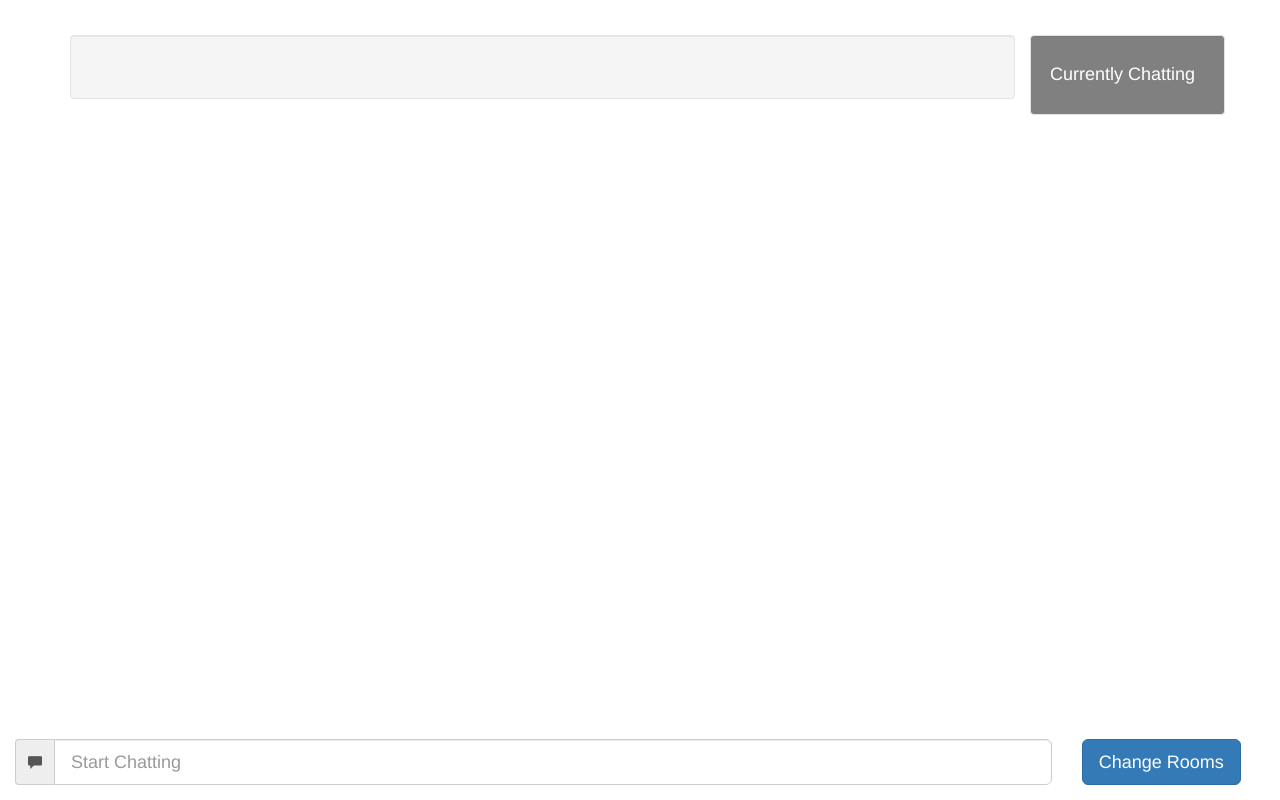
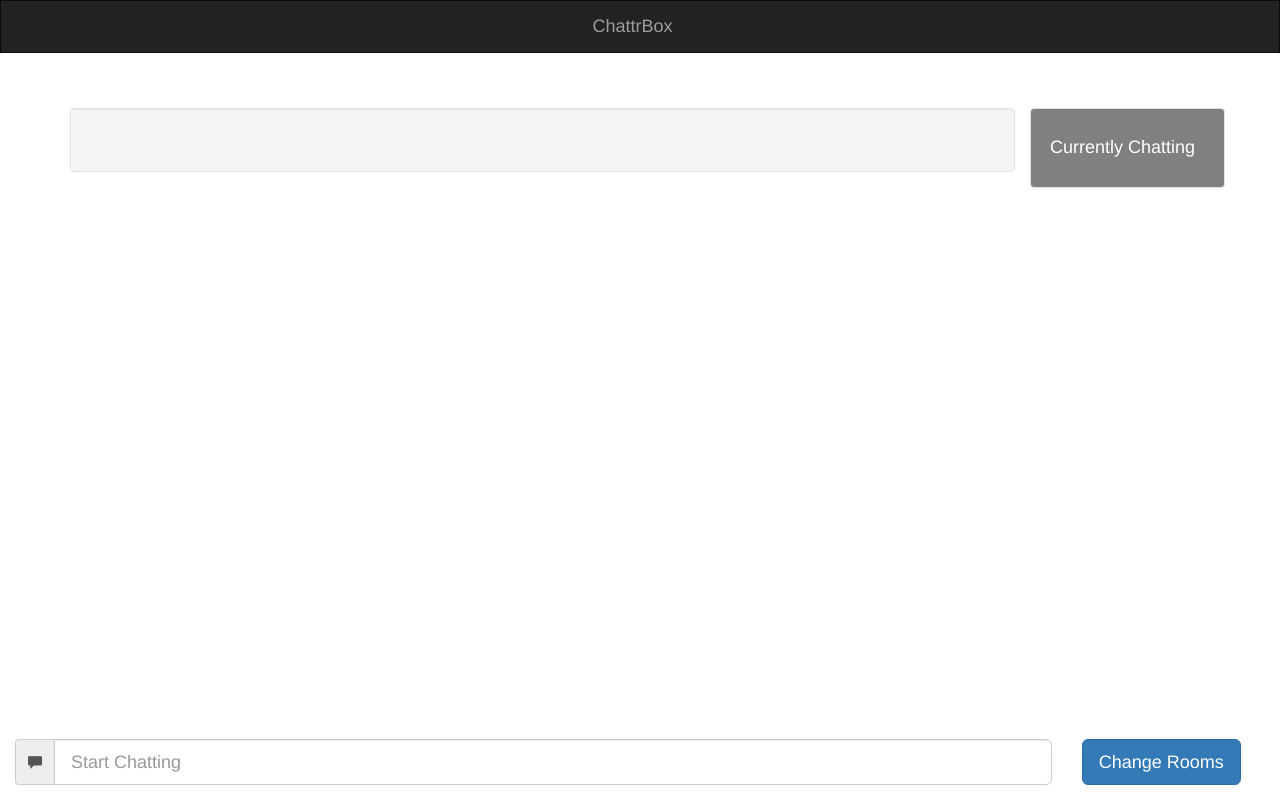
Before and after one commit to gcheney/chattrbox, a website: page public/chat.html in a window 1280 px wide. Drawn offline with nearby package versions, Linux system fonts and the light colour scheme; no server answers.

Commit message:
Add navbar to chat page

```diff
--- a/public/chat.html
+++ b/public/chat.html
@@ -15,6 +15,14 @@
     </head>
 
     <body>
+        <!-- Navbar -->
+        <nav class="navbar navbar-inverse navbar-top">
+          <div class="container">
+            <div class="navbar-header">
+              <a class="navbar-brand" href="/index.html">ChattrBox</a>
+            </div>
+          </div>
+        </nav>
         <div class="container">
             <div class="row">
                 <div class="col-md-10">
--- a/public/css/styles.css
+++ b/public/css/styles.css
@@ -1,6 +1,26 @@
+/* Bootstrap styles */
 .btn {
     margin-bottom: 10px;
 }
+
+.navbar {
+    -webkit-border-radius: 0 !important;
+    -moz-border-radius: 0 !important;
+    border-radius: 0 !important;
+}
+
+.navbar-header {
+    float: left;
+    padding: 15px;
+    text-align: center;
+    width: 100%;
+}
+
+.navbar-brand {
+    float:none;
+}
+
+/* Custom Styles */
 
 .hidden-submit {
     border: 0 none;
```
